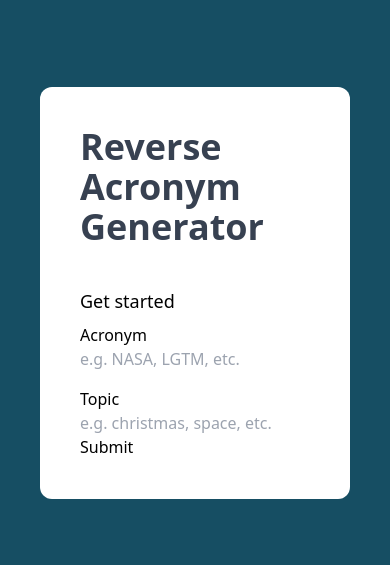
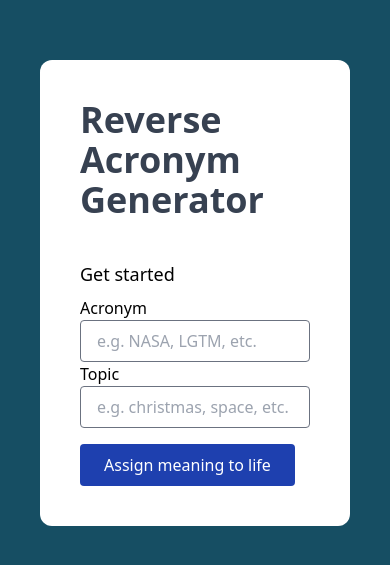
Before and after one commit to DClarkFarr/reverse-acronym-generator, a React (Vite) app: page / in a window 390 px wide. Shown: the part 129-694 px from the top of the page. Built offline with nearby package versions, Linux system fonts and the light colour scheme.

Commit message:
ready for best logic ever!

```diff
--- a/src/components/form/StartSearchForm.tsx
+++ b/src/components/form/StartSearchForm.tsx
@@ -32,13 +32,14 @@ const StartSearchForm = ({
 
   return (
     <form onSubmit={formik.handleSubmit}>
-      <div className="flex flex-wrap gap-4">
-        <div>
+      <div className="lg:flex lg:columns-2 gap-4 mb-4">
+        <div className="w-full">
           <label htmlFor="acronym">Acronym</label>
           <input
             id="acronym"
             name="acronym"
             type="text"
+            className="input"
             onChange={formik.handleChange}
             value={formik.values.acronym}
             placeholder="e.g. NASA, LGTM, etc."
@@ -47,12 +48,13 @@ const StartSearchForm = ({
             <p className="text-red-700">{formik.errors.acronym}</p>
           )}
         </div>
-        <div>
+        <div className="w-full">
           <label htmlFor="topic">Topic</label>
           <input
             id="topic"
             name="topic"
             type="text"
+            className="input"
             onChange={formik.handleChange}
             value={formik.values.topic}
             placeholder="e.g. christmas, space, etc."
@@ -62,10 +64,13 @@ const StartSearchForm = ({
           )}
         </div>
       </div>
-      <div></div>
 
-      <button type="submit" disabled={formik.isSubmitting || !formik.isValid}>
-        {formik.isSubmitting ? "Loading..." : "Submit"}
+      <button
+        type="submit"
+        className="btn bg-blue-800 hover:bg-blue-900"
+        disabled={formik.isSubmitting || !formik.isValid}
+      >
+        {formik.isSubmitting ? "Loading..." : "Assign meaning to life"}
       </button>
     </form>
   );
--- a/src/index.scss
+++ b/src/index.scss
@@ -2,6 +2,27 @@
 @tailwind components;
 @tailwind utilities;
 
-body {
-  @apply bg-gray-100;
+@layer components {
+  .input {
+    @apply px-4 py-2 rounded border border-gray-500 w-full focus:outline-0;
+  }
+
+  .input-sm {
+    @apply px-2 py-1;
+  }
+
+  .input-lg {
+    @apply px-6 py-3 text-lg;
+  }
+
+  .btn {
+    @apply cursor-pointer px-6 py-[13px] leading-none rounded text-white hover:brightness-75 disabled:bg-gray-500 disabled:text-white border-none;
+  }
+
+  .btn-sm {
+    @apply px-2 py-1 text-xs;
+  }
+  .btn-lg {
+    @apply px-6 py-3 text-lg;
+  }
 }
```
